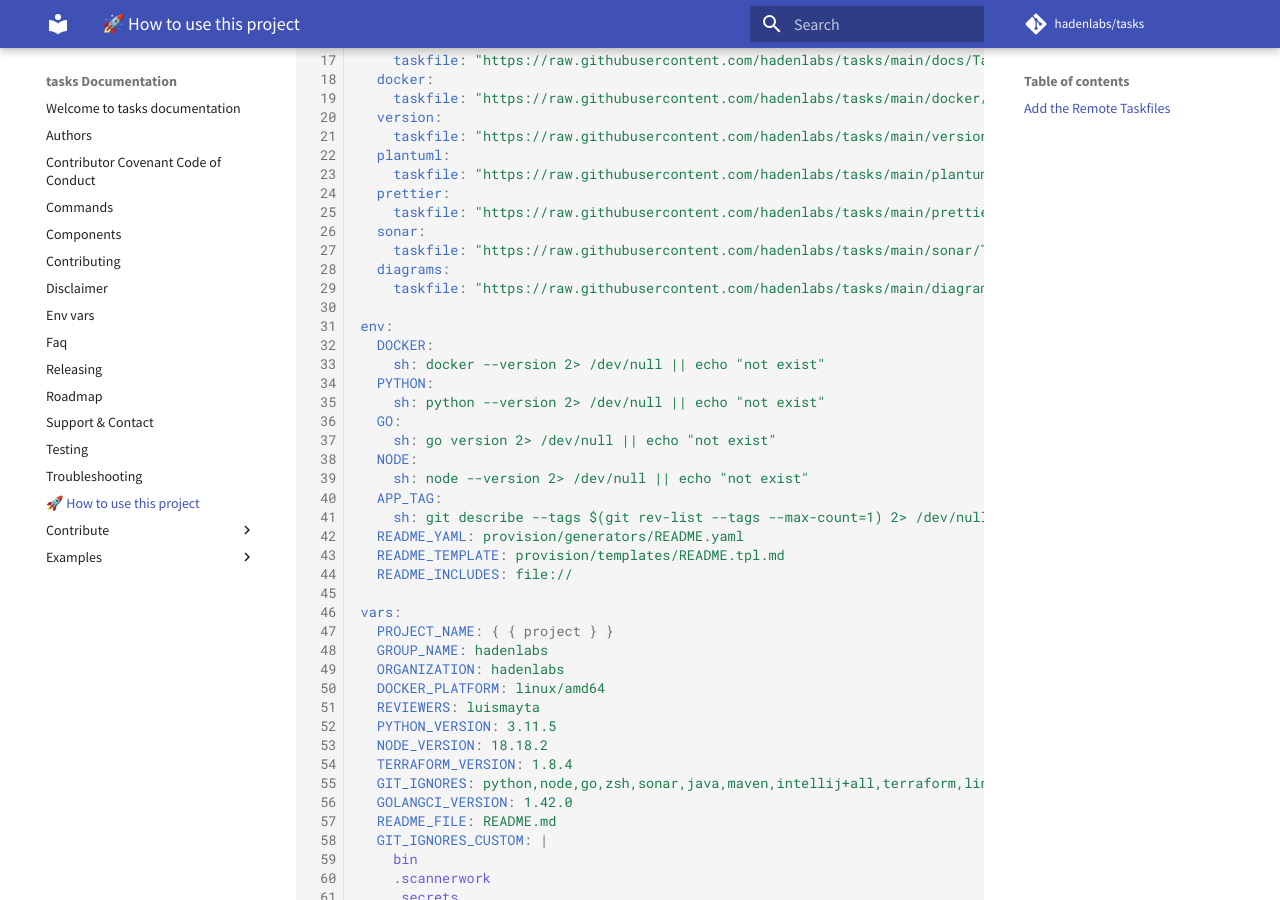
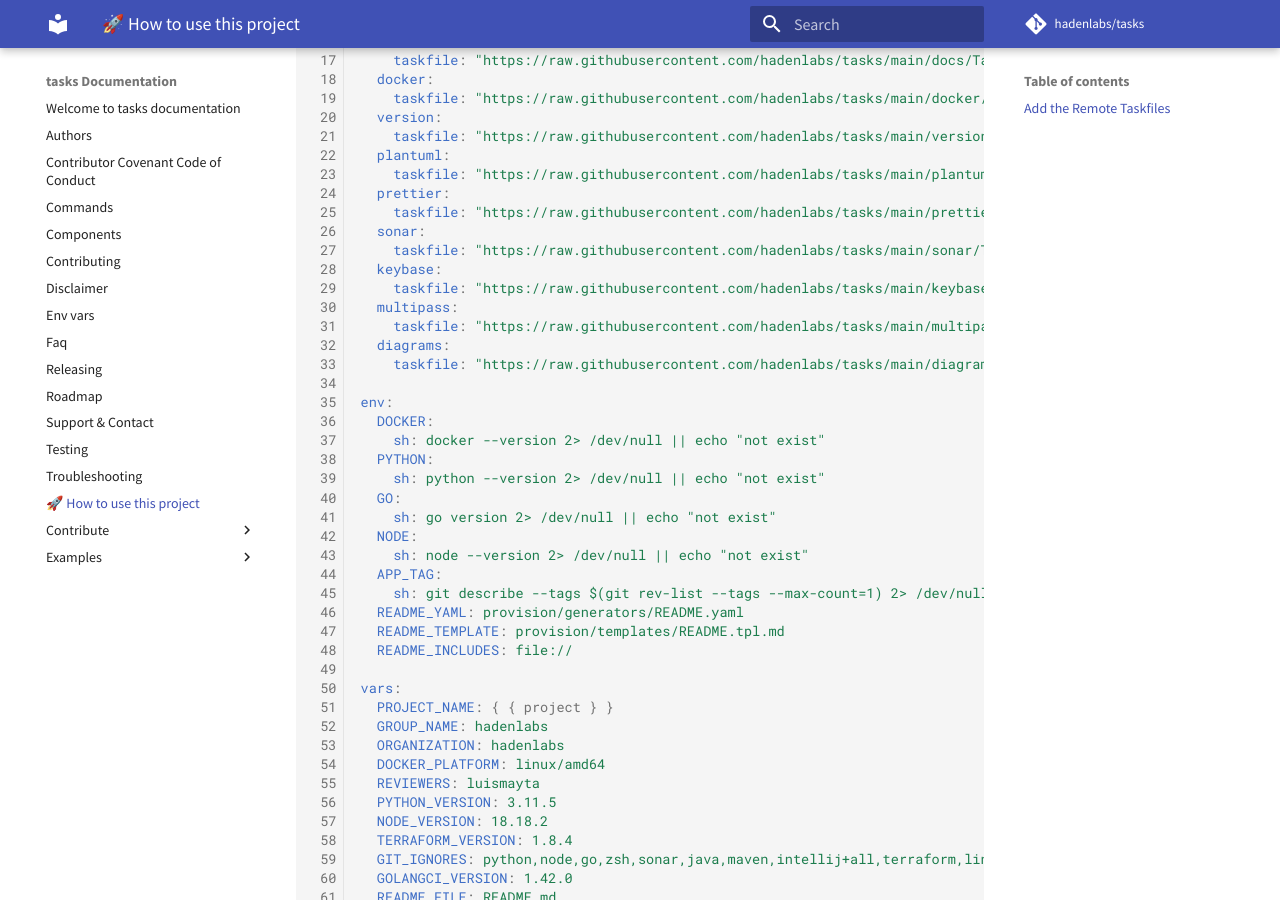
Before and after one commit to hadenlabs/tasks, an MkDocs documentation site: the page built from docs/usage.md, in a window 1280 px wide and 900 px high, scrolled down 562 px. Built offline with MkDocs 1.6.1 and Material for MkDocs 9.7.7, drawn with Linux system fonts in a browser that asks for light colours; comment, search, counter and statistics services are not loaded; part of the change alters nothing that is shown.

Commit message:
feat(tasks): implement task to keybase and multipass (#3)

```diff
--- a/docs/usage.md
+++ b/docs/usage.md
@@ -32,6 +32,10 @@ includes:
     taskfile: "https://raw.githubusercontent.com/hadenlabs/tasks/main/prettier/Taskfile.yml"
   sonar:
     taskfile: "https://raw.githubusercontent.com/hadenlabs/tasks/main/sonar/Taskfile.yml"
+  keybase:
+    taskfile: "https://raw.githubusercontent.com/hadenlabs/tasks/main/keybase/Taskfile.yml"
+  multipass:
+    taskfile: "https://raw.githubusercontent.com/hadenlabs/tasks/main/multipass/Taskfile.yml"
   diagrams:
     taskfile: "https://raw.githubusercontent.com/hadenlabs/tasks/main/diagrams/Taskfile.yml"
 
```
Also changed, not shown: 2 other files.
